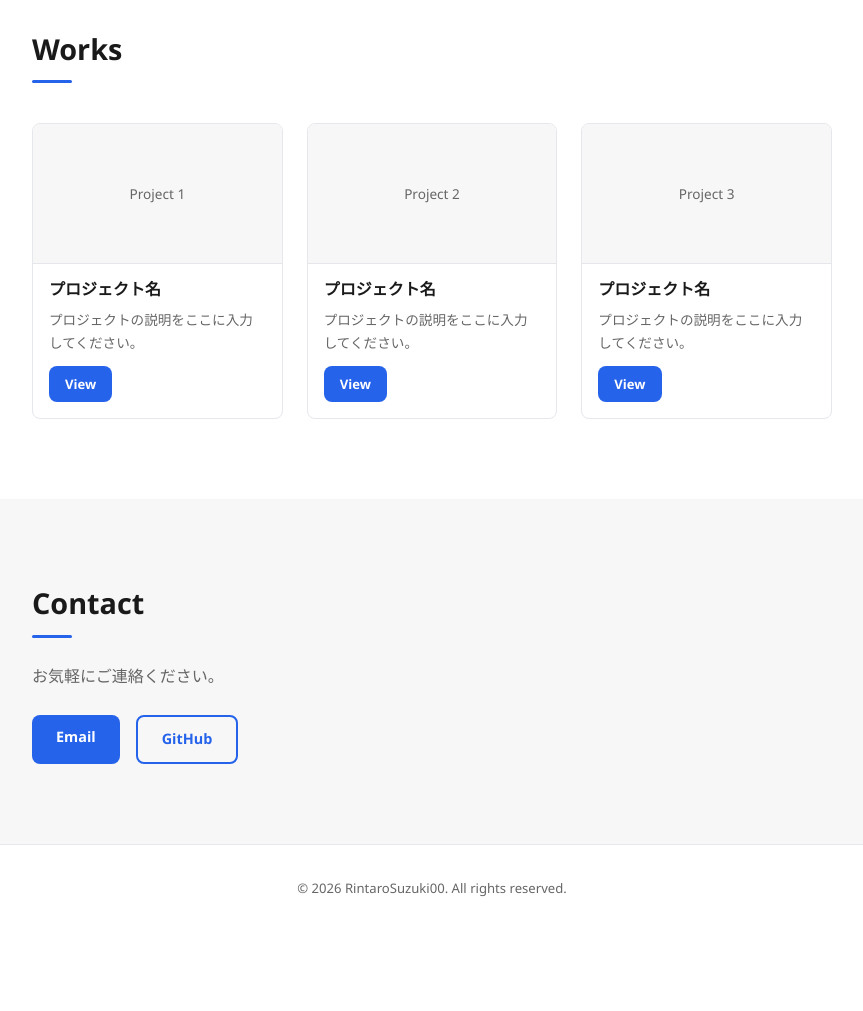
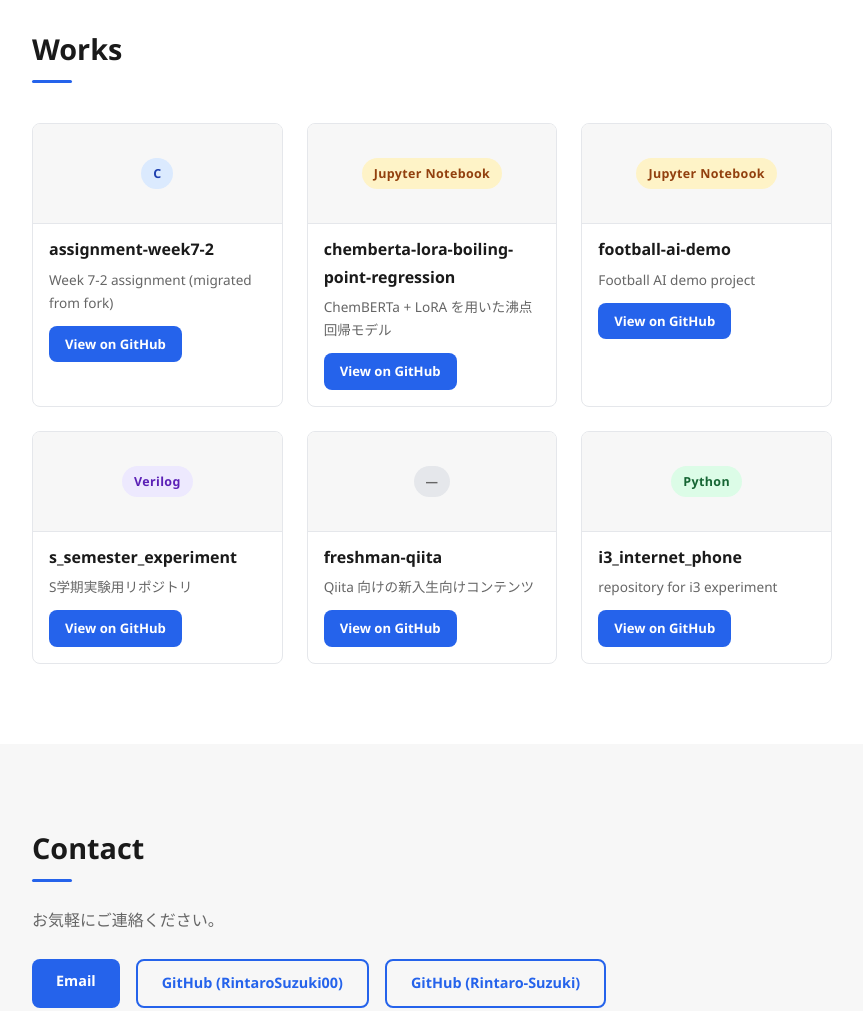
Before and after one commit to RintaroSuzuki00/RintaroSuzuki00.github.io, a plain HTML site: page index.html in a window 1280 px wide. Shown: the part 1560-2571 px from the top of the page, without its empty margins (208-1071 px from the left). Before the commit the page ends 2491 px from the top, so only its background shows below. Drawn offline with Linux system fonts and the light colour scheme.

Commit message:
Add public repos to Works section

```diff
--- a/index.html
+++ b/index.html
@@ -62,24 +62,63 @@
     <div class="container">
       <h2 class="section-title">Works</h2>
       <div class="works-grid">
+
+        <!-- RintaroSuzuki00 アカウント -->
         <div class="work-card">
-          <div class="work-thumb">Project 1</div>
-          <h3 class="work-title">プロジェクト名</h3>
-          <p class="work-desc">プロジェクトの説明をここに入力してください。</p>
-          <a href="#" class="btn btn-sm">View</a>
+          <div class="work-thumb">
+            <span class="work-lang lang-c">C</span>
+          </div>
+          <h3 class="work-title">assignment-week7-2</h3>
+          <p class="work-desc">Week 7-2 assignment (migrated from fork)</p>
+          <a href="https://github.com/RintaroSuzuki00/assignment-week7-2" target="_blank" class="btn btn-sm">View on GitHub</a>
         </div>
+
         <div class="work-card">
-          <div class="work-thumb">Project 2</div>
-          <h3 class="work-title">プロジェクト名</h3>
-          <p class="work-desc">プロジェクトの説明をここに入力してください。</p>
-          <a href="#" class="btn btn-sm">View</a>
+          <div class="work-thumb">
+            <span class="work-lang lang-jupyter">Jupyter Notebook</span>
+          </div>
+          <h3 class="work-title">chemberta-lora-boiling-point-regression</h3>
+          <p class="work-desc">ChemBERTa + LoRA を用いた沸点回帰モデル</p>
+          <a href="https://github.com/RintaroSuzuki00/chemberta-lora-boiling-point-regression" target="_blank" class="btn btn-sm">View on GitHub</a>
         </div>
+
         <div class="work-card">
-          <div class="work-thumb">Project 3</div>
-          <h3 class="work-title">プロジェクト名</h3>
-          <p class="work-desc">プロジェクトの説明をここに入力してください。</p>
-          <a href="#" class="btn btn-sm">View</a>
+          <div class="work-thumb">
+            <span class="work-lang lang-jupyter">Jupyter Notebook</span>
+          </div>
+          <h3 class="work-title">football-ai-demo</h3>
+          <p class="work-desc">Football AI demo project</p>
+          <a href="https://github.com/RintaroSuzuki00/football-ai-demo" target="_blank" class="btn btn-sm">View on GitHub</a>
         </div>
+
+        <div class="work-card">
+          <div class="work-thumb">
+            <span class="work-lang lang-verilog">Verilog</span>
+          </div>
+          <h3 class="work-title">s_semester_experiment</h3>
+          <p class="work-desc">S学期実験用リポジトリ</p>
+          <a href="https://github.com/RintaroSuzuki00/s_semester_experiment" target="_blank" class="btn btn-sm">View on GitHub</a>
+        </div>
+
+        <!-- Rintaro-Suzuki アカウント -->
+        <div class="work-card">
+          <div class="work-thumb">
+            <span class="work-lang lang-default">—</span>
+          </div>
+          <h3 class="work-title">freshman-qiita</h3>
+          <p class="work-desc">Qiita 向けの新入生向けコンテンツ</p>
+          <a href="https://github.com/Rintaro-Suzuki/freshman-qiita" target="_blank" class="btn btn-sm">View on GitHub</a>
+        </div>
+
+        <div class="work-card">
+          <div class="work-thumb">
+            <span class="work-lang lang-python">Python</span>
+          </div>
+          <h3 class="work-title">i3_internet_phone</h3>
+          <p class="work-desc">repository for i3 experiment</p>
+          <a href="https://github.com/Rintaro-Suzuki/i3_internet_phone" target="_blank" class="btn btn-sm">View on GitHub</a>
+        </div>
+
       </div>
     </div>
   </section>
@@ -91,7 +130,8 @@
       <p class="section-text">お気軽にご連絡ください。</p>
       <div class="contact-links">
         <a href="mailto:your@email.com" class="btn">Email</a>
-        <a href="https://github.com/RintaroSuzuki00" target="_blank" class="btn btn-outline">GitHub</a>
+        <a href="https://github.com/RintaroSuzuki00" target="_blank" class="btn btn-outline">GitHub (RintaroSuzuki00)</a>
+        <a href="https://github.com/Rintaro-Suzuki" target="_blank" class="btn btn-outline">GitHub (Rintaro-Suzuki)</a>
       </div>
     </div>
   </section>
--- a/style.css
+++ b/style.css
@@ -239,7 +239,7 @@ header {
 }
 
 .work-thumb {
-  height: 140px;
+  height: 100px;
   background-color: var(--color-bg-alt);
   display: flex;
   align-items: center;
@@ -248,6 +248,24 @@ header {
   color: var(--color-muted);
   border-bottom: 1px solid var(--color-border);
 }
+
+/* 言語バッジ */
+.work-lang {
+  display: inline-block;
+  padding: 0.3rem 0.75rem;
+  border-radius: 999px;
+  font-size: 0.78rem;
+  font-weight: 600;
+  letter-spacing: 0.03em;
+  background-color: var(--color-border);
+  color: var(--color-muted);
+}
+
+.lang-c        { background-color: #dbeafe; color: #1e40af; }
+.lang-jupyter  { background-color: #fef3c7; color: #92400e; }
+.lang-python   { background-color: #dcfce7; color: #166534; }
+.lang-verilog  { background-color: #ede9fe; color: #5b21b6; }
+.lang-default  { background-color: var(--color-border); color: var(--color-muted); }
 
 .work-title {
   font-size: 1rem;
```
